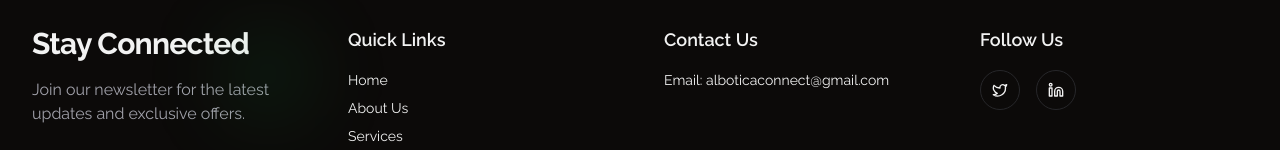
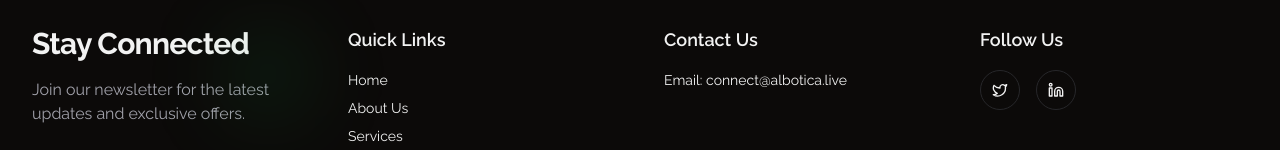
Before and after one commit to Albotica/AlboticaLive, a React (Vite) app: page /products in a window 1280 px wide. Shown: the part 1931-2081 px from the top of the page. Built offline with nearby package versions, Linux system fonts and the light colour scheme.

Commit message:
Update footer-section.tsx

```diff
--- a/src/components/ui/footer-section.tsx
+++ b/src/components/ui/footer-section.tsx
@@ -75,7 +75,7 @@ function Footerdemo() {
             <h3 className="mb-4 text-lg font-semibold">Contact Us</h3>
             <address className="space-y-2 text-sm not-italic">
               {/* <p>Phone: (123) 456-7890</p> */}
-              <p>Email: alboticaconnect@gmail.com</p>
+              <p>Email: connect@albotica.live</p>
             </address>
           </div>
           <div className="relative">
```
